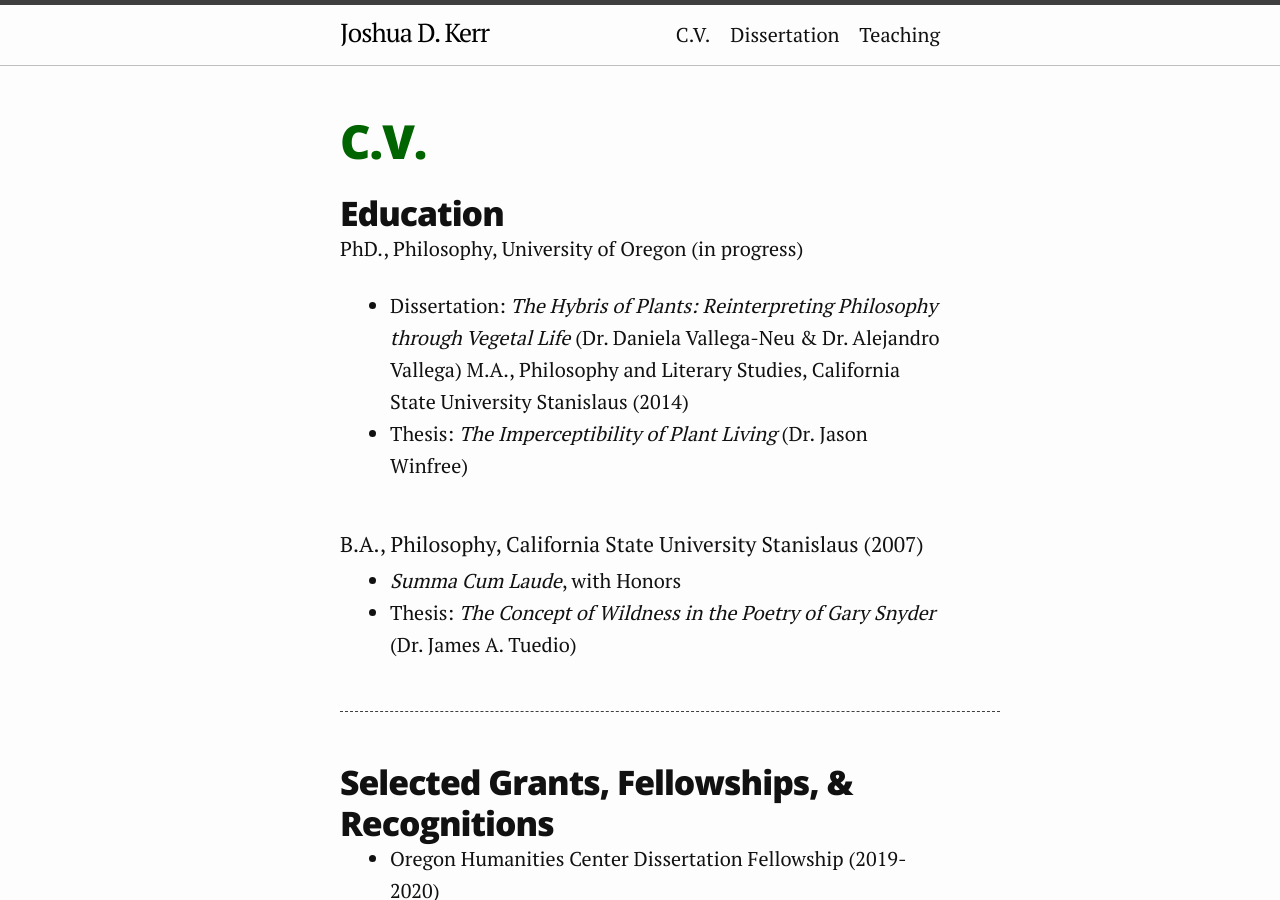
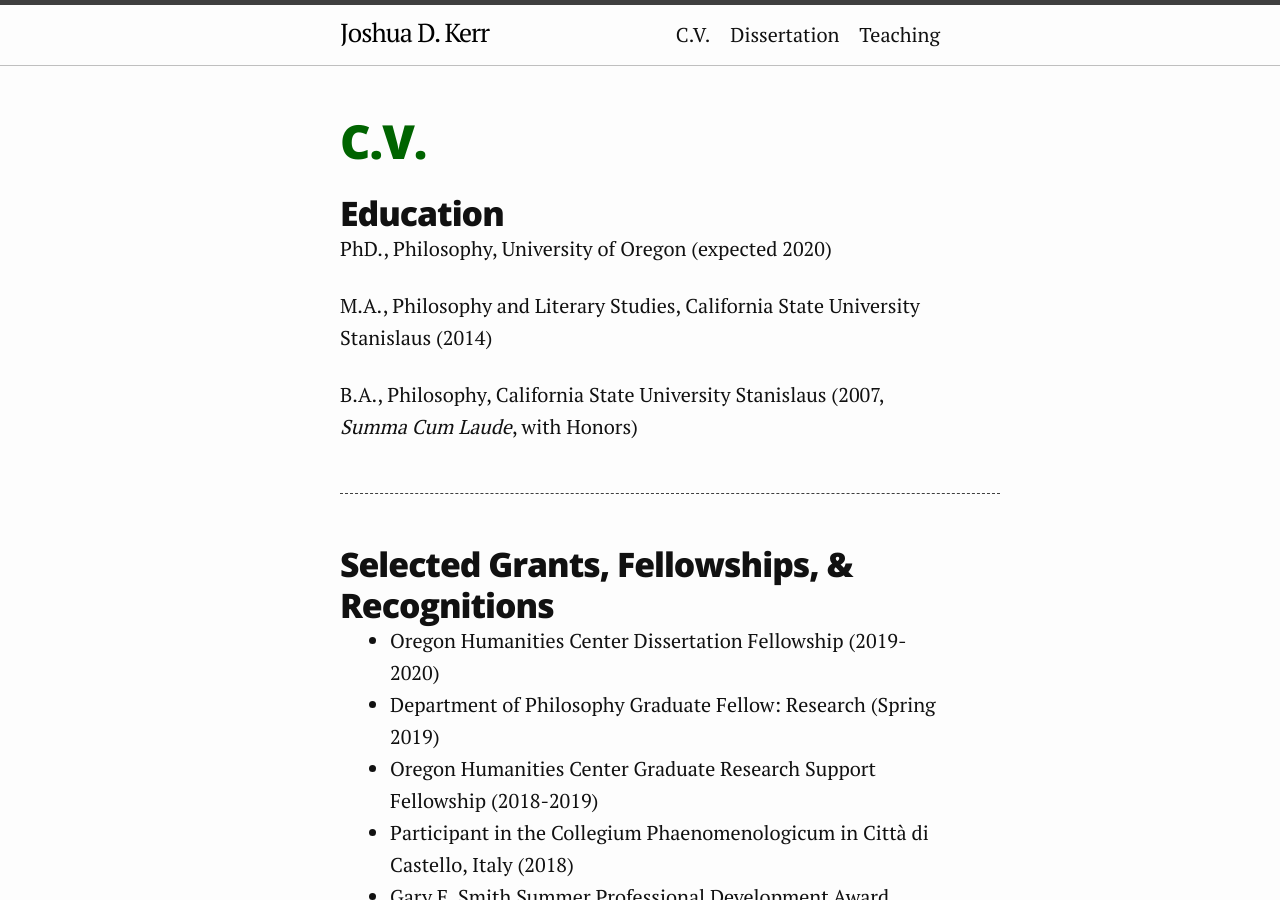
Before and after one commit to joshuakerr/joshuakerr.github.io.old, a Jekyll site: the page built from pages/cv.md, in a window 1280 px wide and 900 px high. Built offline with Jekyll 4.4.1, drawn with Linux system fonts in a browser that asks for light colours.

Commit message:
theme updates

```diff
--- a/pages/cv.md
+++ b/pages/cv.md
@@ -5,14 +5,11 @@
 
 ## Education
 
-PhD., Philosophy, University of Oregon (in progress)
-- Dissertation: *The Hybris of Plants: Reinterpreting Philosophy through Vegetal Life* (Dr. Daniela Vallega-Neu & Dr. Alejandro Vallega)
+PhD., Philosophy, University of Oregon (expected 2020)
+
 M.A., Philosophy and Literary Studies, California State University Stanislaus (2014)
-- Thesis: *The Imperceptibility of Plant Living* (Dr. Jason Winfree)
 
-#### B.A., Philosophy, California State University Stanislaus (2007)
-- *Summa Cum Laude*, with Honors
-- Thesis: *The Concept of Wildness in the Poetry of Gary Snyder* (Dr. James A. Tuedio)
+B.A., Philosophy, California State University Stanislaus (2007, *Summa Cum Laude*, with Honors)
 
 ---
 
```
